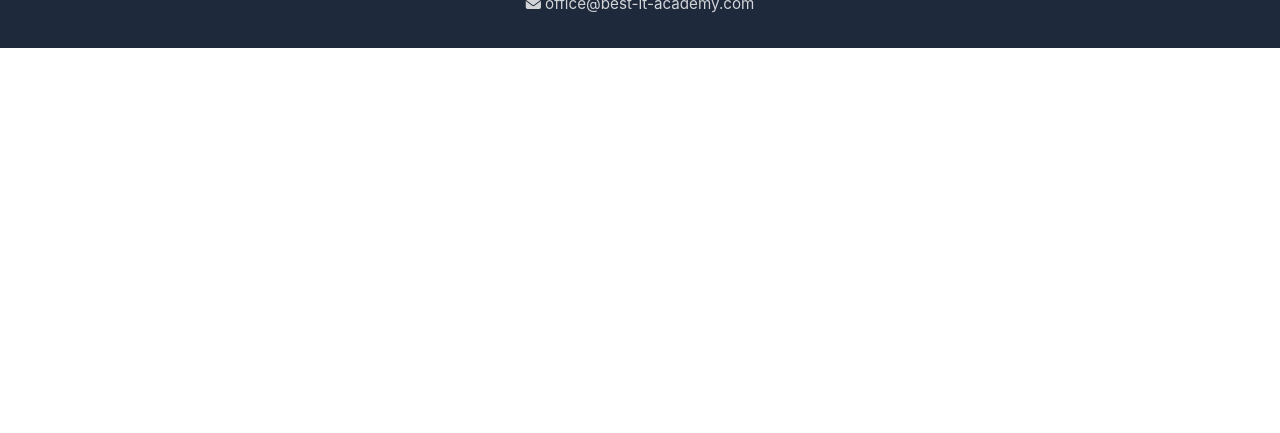
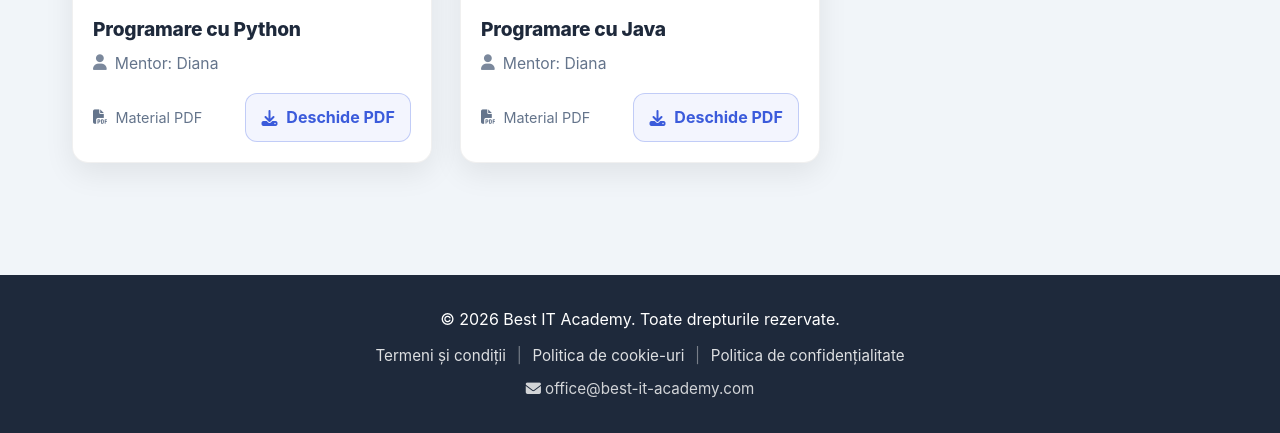
Before and after one commit to xWalker3139/bestIT, a Django app: page / in a window 1280 px wide. Shown: the part 1653-2086 px from the top of the page. Before the commit the page ends 1701 px from the top, so only its background shows below. Run offline with Django 3.2, Linux system fonts and the light colour scheme; data that the repository does not hold is empty.

Commit message:
Upload new mentor

```diff
--- a/templates/home.html
+++ b/templates/home.html
@@ -426,6 +426,38 @@
                 </div>
             </article>
 
+
+<article class="course-mini-card">
+                <div class="course-mini-thumb">
+                    <span class="course-mini-badge">Curs 8</span>
+                    <img src="https://images.unsplash.com/photo-1624953587687-daf255b6b80a?q=80&w=1074&auto=format&fit=crop&ixlib=rb-4.1.0&ixid=M3wxMjA3fDB8MHxwaG90by1wYWdlfHx8fGVufDB8fHx8fA%3D%3D" alt="Python Development">
+                </div>
+                <div class="course-mini-content">
+                    <h3 class="course-mini-title">Programare cu Python</h3>
+                    <p class="course-mini-author"><i class="fas fa-user"></i> Mentor: Diana</p>
+                </div>
+                <div class="course-mini-footer">
+                    <div class="course-mini-meta"><i class="fas fa-file-pdf"></i> Material PDF</div>
+                    <a href="{% static 'pdfs/CURS_PYTHON.pdf' %}" class="course-mini-btn"><i class="fas fa-download"></i> Deschide PDF</a>
+                </div>
+            </article>
+
+            <article class="course-mini-card">
+                <div class="course-mini-thumb">
+                    <span class="course-mini-badge">Curs 9</span>
+                    <img src="https://images.unsplash.com/photo-1489875347897-49f64b51c1f8?q=80&w=1170&auto=format&fit=crop&ixlib=rb-4.1.0&ixid=M3wxMjA3fDB8MHxwaG90by1wYWdlfHx8fGVufDB8fHx8fA%3D%3D" alt="Java Development">
+                </div>
+                <div class="course-mini-content">
+                    <h3 class="course-mini-title">Programare cu Java</h3>
+                    <p class="course-mini-author"><i class="fas fa-user"></i> Mentor: Diana</p>
+                </div>
+                <div class="course-mini-footer">
+                    <div class="course-mini-meta"><i class="fas fa-file-pdf"></i> Material PDF</div>
+                    <a href="{% static 'pdfs/CURS_JAVA.pdf' %}" class="course-mini-btn"><i class="fas fa-download"></i> Deschide PDF</a>
+                </div>
+            </article>
+
+
         </div>
     </section>
 
```
Also changed, not shown: templates/about.html (+82 -0 lines), 2 other files.
